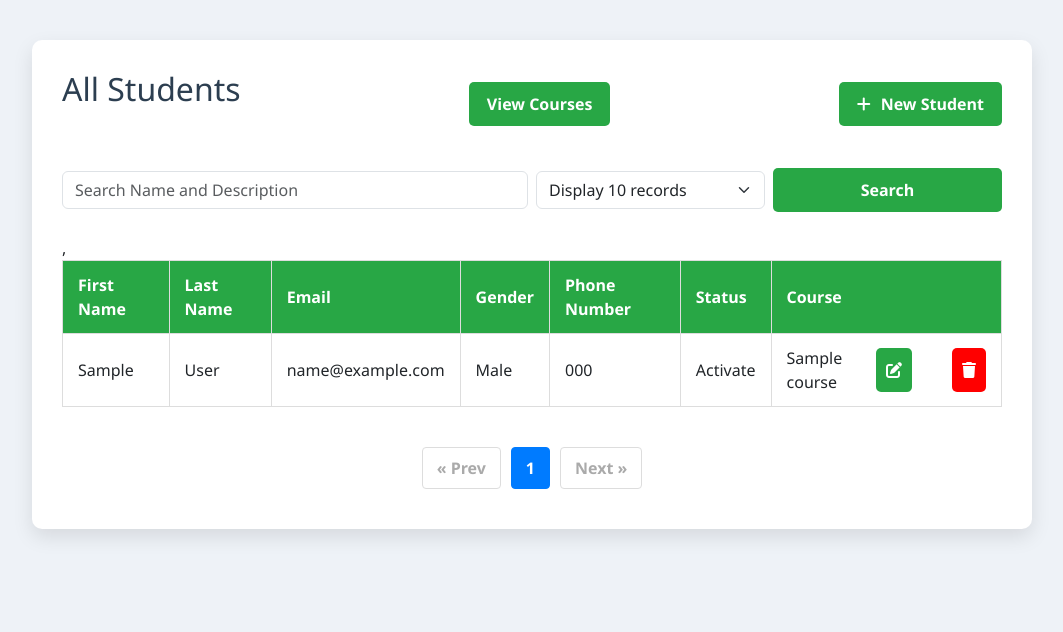
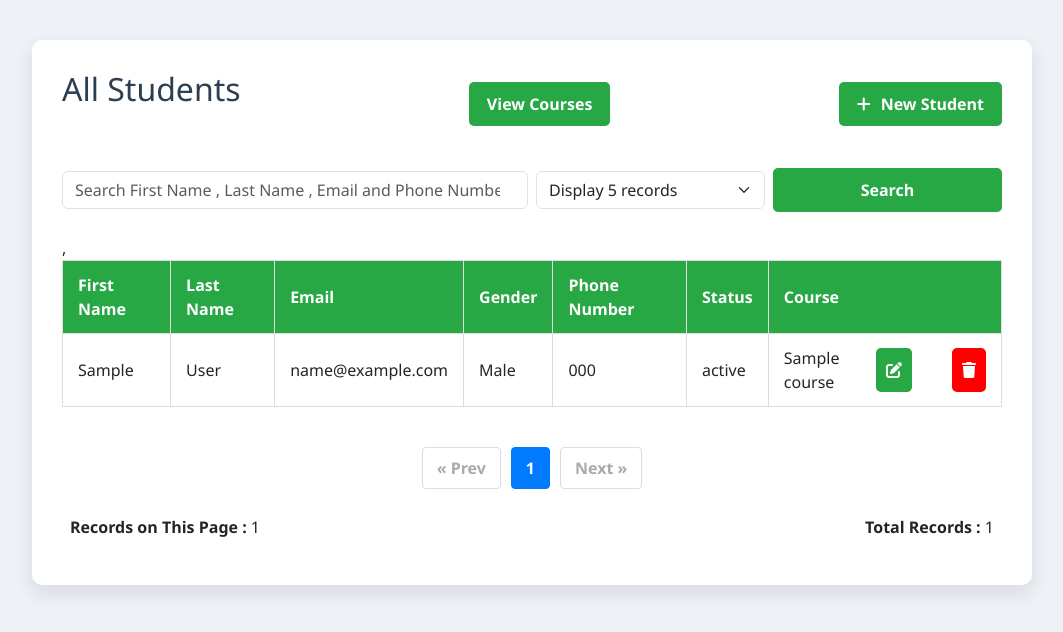
Before and after one commit to YASHSHAH68/django-student-db, a Django app: page /students/ in a window 1280 px wide. Shown: the top 632 px of the page, without its empty margins (108-1171 px from the left). Run offline with Django 5.2, Linux system fonts and the light colour scheme; tables that the repository leaves empty hold one stand-in row (values such as "Sample post").

Commit message:
Updated Latest Code

```diff
--- a/students/models.py
+++ b/students/models.py
@@ -16,9 +16,6 @@
     ('Female' , 'Female'),
     ('Other' , 'Other')
 ]
-    STATUS_CHOICES = [
-        ('Activate' , 'Activate'),
-    ]
     class Meta:
         db_table = 'students'
 
@@ -27,7 +24,7 @@
     email = models.EmailField(unique=True,error_messages={'unique':'No Duplicates Allowed'})
     gender = models.CharField(max_length=10,choices=GENDER_CHOICES)
     phoneno = models.CharField(max_length=10,unique=True)
-    status = models.CharField(max_length=20 , choices=STATUS_CHOICES)
+    status = models.CharField(max_length=20 , default="Activate")
     course = models.ForeignKey(Course , on_delete=models.CASCADE , related_name='course_name')
     createdAt = models.DateTimeField(auto_now_add=True)
     updatedAt = models.DateTimeField(auto_now=True)
--- a/students/templates/student_list.html
+++ b/students/templates/student_list.html
@@ -120,12 +155,12 @@
         </div>
         <form class="row g-2 align-items-center mb-4" method="GET" action="">
             <div class="col-md-6">
-                <input class="form-control" type="search" name="query" placeholder="Search Name and Description" value="{{ request.GET.query }}" aria-label="Search">
+                <input class="form-control" type="search" name="query" placeholder="Search First Name , Last Name , Email and Phone Number" value="{{ request.GET.query }}" aria-label="Search">
             </div>
             <div class="col-md-3">
                 <select name="limit" class="form-select">
-                    <option value="5" {% if request.GET.limit == '5' %}selected{% endif %}>Display 5 records</option>
-                    <option value="10" {% if request.GET.limit == '10' or not request.GET.limit %}selected{% endif %}>Display 10 records</option>
+                    <option value="5" {% if request.GET.limit == '5' or not request.GET.limit %}selected{% endif %}>Display 5 records</option>
+                    <option value="10" {% if request.GET.limit == '10'%}selected{% endif %}>Display 10 records</option>
                     <option value="25" {% if request.GET.limit == '25' %}selected{% endif %}>Display 25 records</option>
                     <option value="50" {% if request.GET.limit == '50' %}selected{% endif %}>Display 50 records</option>
                     <option value="100" {% if request.GET.limit == '100' %}selected{% endif %}>Display 100 records</option>
@@ -180,13 +215,10 @@
                 {% endfor %}
             </tbody>
         </table>
-        {% else %}
-            <div class="no-data">No students found in the database.</div>
-        {% endif %}
 
-            <div class="pagination">
+        <div class="pagination">
                  {% if page_obj.has_previous %}
-                <a href="?page={{ page_obj.previous_page_number }}&query={{request.GET.query}}">&laquo; Prev</a>
+                <a href="?page={{ page_obj.previous_page_number }}&query={{request.GET.query}}&limit={{request.GET.limit}}">&laquo; Prev</a>
                     {% else %}
                 <a class="disabled">&laquo; Prev</a>
                     {% endif %}
@@ -195,53 +227,23 @@
                     {% if page_obj.number == num %}
                     <a class="active">{{ num }}</a>
                         {% else %}
-                    <a href="?page={{ num }}&query={{request.GET.query}}">{{ num }}</a>
+                    <a href="?page={{ num }}&query={{request.GET.query}}&limit={{request.GET.limit}}">{{ num }}</a>
                         {% endif %}
                         {% endfor %}
 
                 {% if page_obj.has_next %}
-                <a href="?page={{ page_obj.next_page_number }}&query={{request.GET.query}}">Next &raquo;</a>
+                <a href="?page={{ page_obj.next_page_number }}&query={{request.GET.query}}&limit={{request.GET.limit}}">Next &raquo;</a>
                     {% else %}
                 <a class="disabled">Next &raquo;</a>
                     {% endif %}
             </div>
-            <style>
-                .pagination {
-                    display: flex;
-                    justify-content: center;
-                    align-items: center;
-                    margin-top: 30px;
-                    padding: 10px 0;
-                }
-
-                .pagination a, .pagination span {
-                    margin: 0 5px;
-                    padding: 8px 14px;
-                    text-decoration: none;
-                    color: #007bff;
-                    border: 1px solid #ddd;
-                    border-radius: 4px;
-                    font-weight: bold;
-                    transition: background-color 0.3s ease, color 0.3s ease;
-                }
-
-                .pagination a:hover {
-                    background-color: #007bff;
-                    color: white;
-                }
-
-                .pagination .active {
-                    background-color: #007bff;
-                    color: white;
-                    border-color: #007bff;
-                }
-
-                .pagination .disabled {
-                    color: #aaa;
-                    border-color: #ddd;
-                    pointer-events: none;
-                }
-        </style>
+            <div class="d-flex justify-content-between align-items-center mt-3 px-2">
+                <p><strong>Records on This Page : </strong> {{page_obj|length}}</p>
+                <p><strong>Total Records : </strong>{{page_obj.paginator.count}}</p>
+            </div>
+        {% else %}
+            <div class="no-data"><strong>No students found in the database.</strong></div>
+        {% endif %}
 
     </div>
 </body>
--- a/students/urls.py
+++ b/students/urls.py
@@ -7,6 +7,7 @@
     path('students/edit/<int:student_id>', views.student_update, name='student_edit'),
     path('students/delete/<int:student_id>/', views.student_delete, name='student_delete'),
     path('', views.course_list, name='courses_list'),
+    path('courses/', views.course_list, name='courses_list'),
     path('courses/new/', views.course_form, name='course_form'),
     path('courses/edit/<int:course_id>/', views.course_edit, name='course_edit'),
     path('courses/delete/<int:course_id>/', views.course_delete, name='course_delete')
--- a/students/views.py
+++ b/students/views.py
@@ -3,6 +3,9 @@
 from .forms import CourseForm , StudentForm
 from django.db.models import Q
 from django.core.paginator import Paginator
+from django.contrib import messages
+from django.urls import reverse
+from urllib.parse import urlencode
 
 def course_form(request):
     if request.method == 'POST':
@@ -24,31 +27,44 @@
         form = StudentForm()
 
     courses = Course.objects.all()
-    return render(request, 'student_form.html', {'form': form , 'courses':courses})
+    return render(request, 'student_form.html', {'form': form , 'courses': courses})
 
 
 def course_list(request):
 
+    query = request.GET.get('query', '')
+    try:
+        limit = int(request.GET.get('limit', '5'))
+    except ValueError:
+        limit = 5
+
     courses = Course.objects.all().order_by('-createdAt')
-    query = request.GET.get('query' , '')
-    limit = request.GET.get('limit' , '7')
 
     if query:
-        courses = Course.objects.filter(Q(name__icontains = query) | Q(description__icontains = query))
+        courses = courses.filter(Q(name__icontains=query) | Q(description__icontains=query))
 
-    paginator = Paginator(courses , limit)
+    paginator = Paginator(courses, limit)
     page_number = request.GET.get('page')
     page_object = paginator.get_page(page_number)
-    return render(request, 'course_list.html', {'courses': page_object, 'page_obj' : page_object , 'limit' : limit})
+
+    return render(request, 'course_list.html', {
+        'courses': page_object,
+        'page_obj': page_object,
+        'limit': limit,
+        'query': query,
+    })
 
 
 def student_list(request):
     students = Student.objects.all().order_by('-createdAt')
     query = request.GET.get('query')
-    limit = request.GET.get('limit' , '7')
+    try:
+        limit = int(request.GET.get('limit' , '5'))
+    except:
+        limit = 5
 
     if query:
-        students = Student.objects.filter(Q(fname__icontains = query) | Q(lname__icontains = query) | Q(phoneno__icontains = query) | Q(email = query))
+        students = students.filter(Q(fname__icontains = query) | Q(lname__icontains = query) | Q(phoneno__icontains = query) | Q(email = query))
 
     paginator = Paginator(students , limit)
     page_number = request.GET.get('page')
@@ -69,11 +85,21 @@
 
 def course_delete(request, course_id):
     course = get_object_or_404(Course, id=course_id)
+    query = request.GET.get('query' , '')
+    limit = request.GET.get('limit', '5')
+    page = request.GET.get('page', '1')
+
     if request.method == 'POST':
         course.delete()
-        return redirect('courses_list')
+        return redirect(f"{reverse('courses_list')}?{urlencode({'query': query, 'limit': limit, 'page': page})}")
 
-    return render(request, 'confirm_course_deletion.html', {'course': course})
+    return render(request, 'confirm_course_deletion.html', {
+        'course': course,
+        'query': query,
+        'limit': limit,
+        'page': page,
+    })
+
 
 def student_update(request, student_id):
     student = get_object_or_404(Student, id=student_id)
```
Also changed, not shown: other parts of students/templates/student_list.html (+35 -0 lines), students/templates/confirm_course_deletion.html (+6 -5 lines), students/templates/course_list.html (+15 -12 lines), students/templates/student_form.html (+6 -4 lines), students/migrations/0002_alter_student_status.py (added), students/migrations/0003_alter_student_status.py (added), students/migrations/0004_alter_student_status.py (added).
